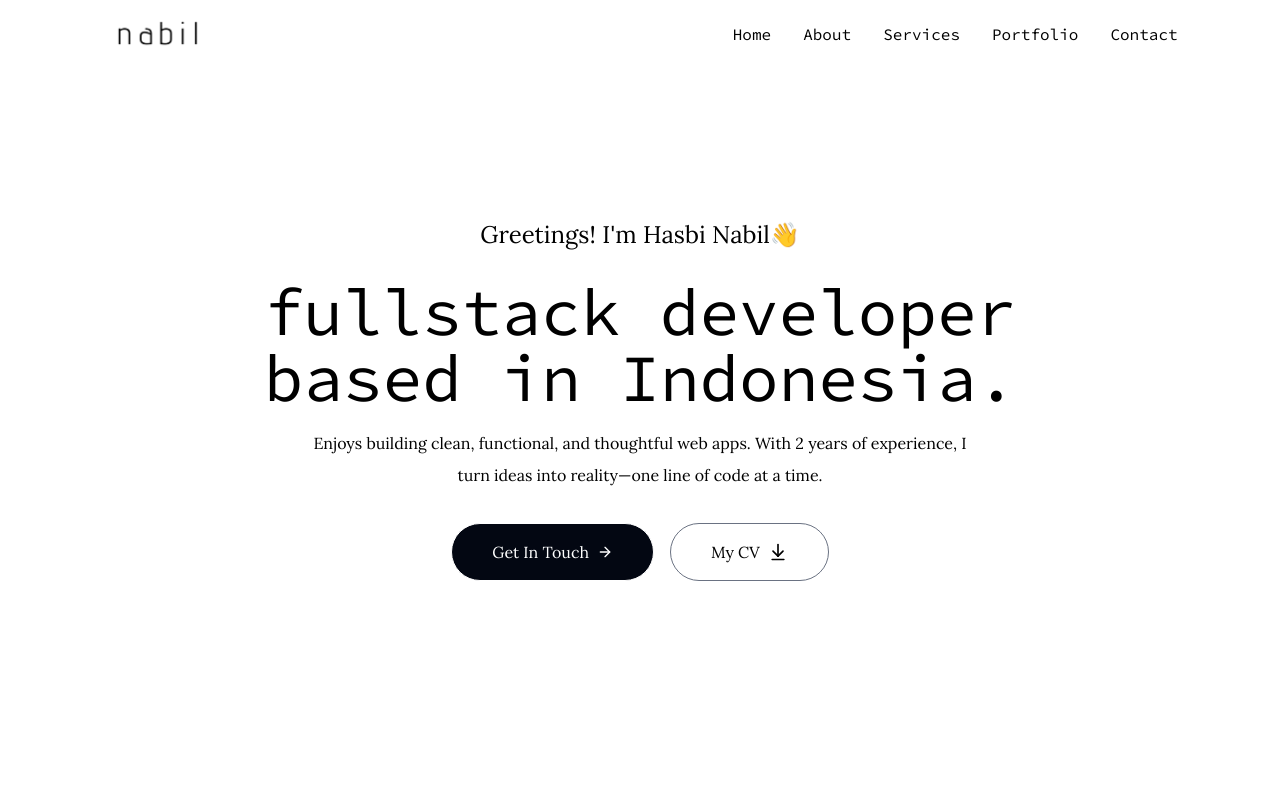
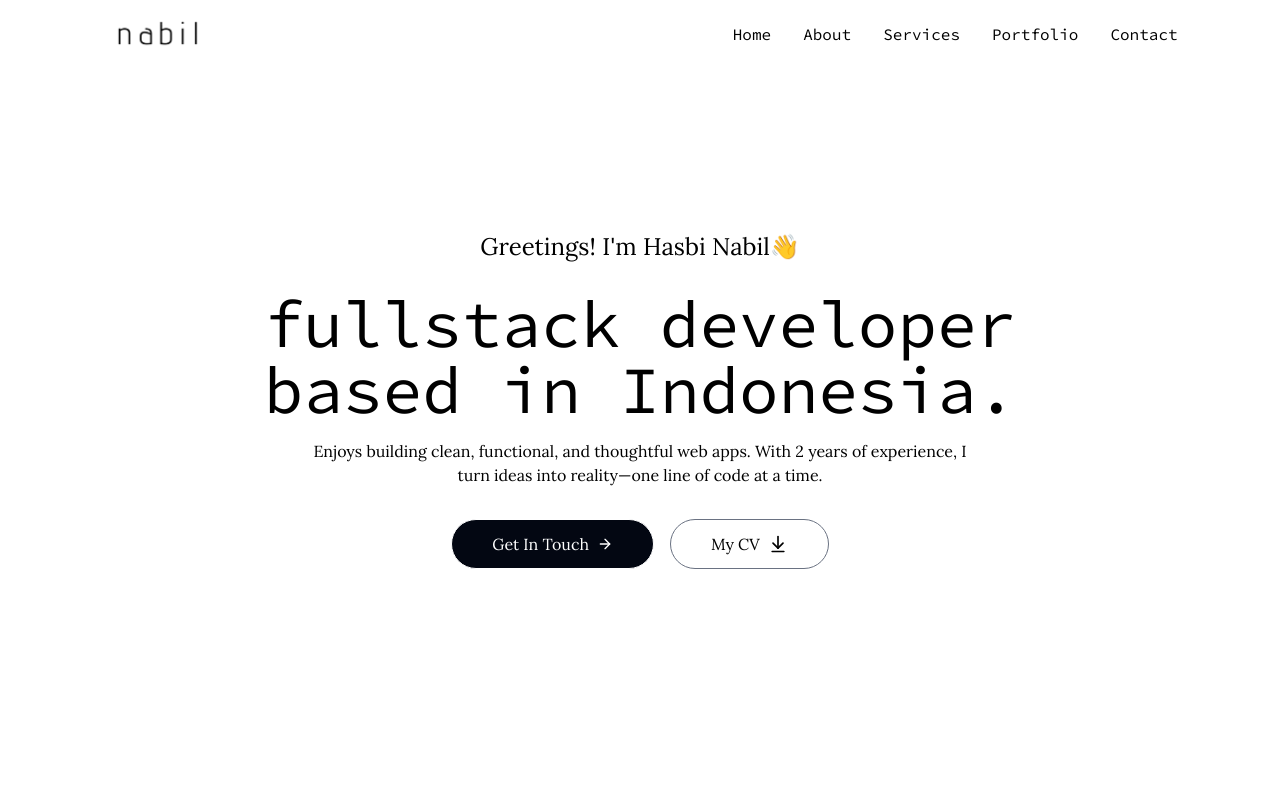
Before and after one commit to nabildevs/my-portfolio, a Next.js app: page / in a window 1280 px wide. Shown: the top 800 px of the page. Built offline with nearby package versions, Linux system fonts and the light colour scheme.

Commit message:
feat: minor changes

```diff
--- a/app/components/Portfolio.jsx
+++ b/app/components/Portfolio.jsx
@@ -130,7 +130,7 @@ const Portfolio = () => {
 									<h3 className="text-xl font-semibold text-gray-900 mb-2">
 										{exp.role}
 									</h3>
-									<div className="flex flex-col sm:gap-y-1 lg:flex-row lg:items-center gap-x-5 mb-5">
+									<div className="flex flex-col gap-y-2 lg:flex-row lg:items-center gap-x-5 mb-5">
 										<div className="flex items-center gap-2 text-sm">
 											<Building2 className="w-4 h-4" />
 											<span>{exp.company}</span>
@@ -187,9 +187,9 @@ const Portfolio = () => {
 							</h3>
 							<button
 								onClick={closeModal}
-								className="p-2 hover:bg-gray-50 rounded-xl transition-all duration-200 hover:scale-105"
+								className="p-2 hover:bg-gray-50 cursor-pointer rounded-xl transition-all duration-200 hover:scale-105"
 							>
-								<X className="w-6 h-6 text-gray-400 hover:text-gray-600" />
+								<X className="w-6 h-6 text-gray-400 hover:text-red-600" />
 							</button>
 						</div>
 
--- a/app/layout.js
+++ b/app/layout.js
@@ -25,7 +25,7 @@ export default function RootLayout({ children }) {
 	return (
 		<html lang="en" className="scroll-smooth scrollbar-hide">
 			<body
-				className={`${sc_pro.className} ${lora.className} antialiased leading-8 overflow-x-hidden`}
+				className={`${sc_pro.className} ${lora.className} antialiased leading-6 overflow-x-hidden`}
 			>
 				{children}
 			</body>
```
